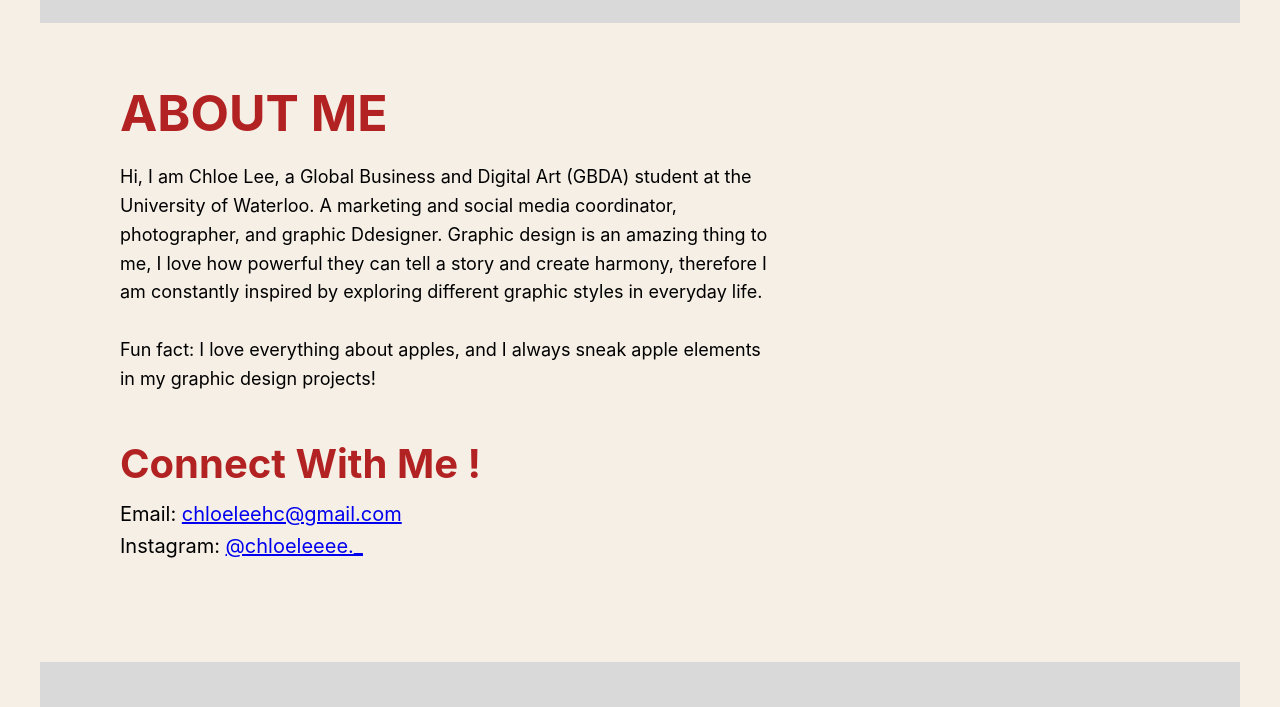
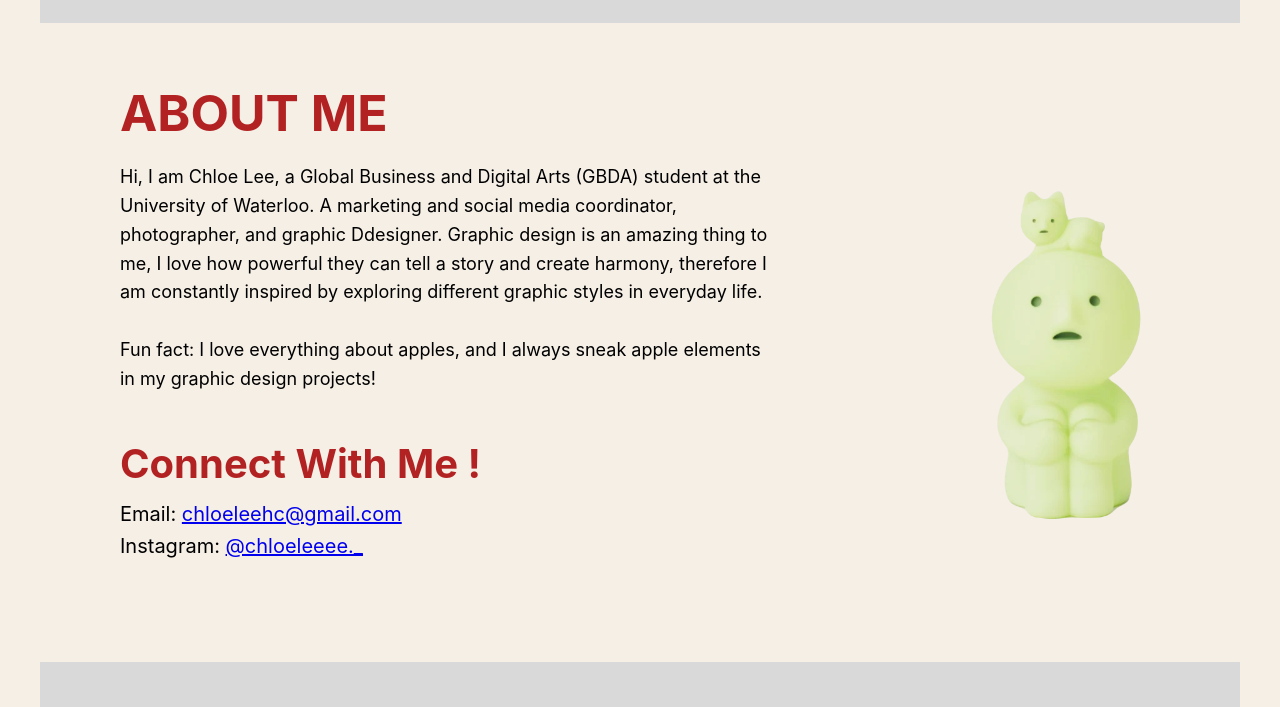
Before and after one commit to chloeleehc/a3-webdesign, a plain HTML site: page index.html in a window 1280 px wide. Shown: the part 864-1571 px from the top of the page. Drawn offline with Linux system fonts and the light colour scheme.

Commit message:
( ◕ ◞ ◕ ) auto commit

```diff
--- a/index.html
+++ b/index.html
@@ -112,6 +112,10 @@
 
     .aboutme-section {
       padding: 60px 80px;
+      display: grid;
+      grid-template-columns: 700px 300px;
+      gap: 50px;
+      align-items: center;
     }
 
     .aboutme-heading {
@@ -141,6 +145,10 @@
       margin: 5px 0 40px 0;
       line-height: 1.6;
       font-size: 20px;
+    }
+
+    .smiski-box {
+      text-align: right;
     }
   </style>
   </head>
@@ -195,14 +203,18 @@
       <div class="grey-divider"></div>
 
       <section id="about" class="aboutme-section">
+        <div>
         <h2 class="aboutme-heading">ABOUT ME</h2>
 
-        <p class="aboutme-text">Hi, I am Chloe Lee, a Global Business and Digital Art (GBDA) student at the University of Waterloo. A marketing and social media coordinator, photographer, and graphic Ddesigner. Graphic design is an amazing thing to me, I love how powerful they can tell a story and create harmony, therefore I am constantly inspired by exploring different graphic styles in everyday life.<br> <br> Fun fact: I love everything about apples, and I always sneak apple elements in my graphic design projects!</p>
+        <p class="aboutme-text">Hi, I am Chloe Lee, a Global Business and Digital Arts (GBDA) student at the University of Waterloo. A marketing and social media coordinator, photographer, and graphic Ddesigner. Graphic design is an amazing thing to me, I love how powerful they can tell a story and create harmony, therefore I am constantly inspired by exploring different graphic styles in everyday life.<br> <br> Fun fact: I love everything about apples, and I always sneak apple elements in my graphic design projects!</p>
 
       <div class="contact-box">
         <h2 class="contact-heading">Connect With Me !</h2>
-
         <p>Email: <a href="mailto:chloeleehc@gmail.com">chloeleehc@gmail.com</a><br>Instagram: <a href="https://www.instagram.com/chloeleeee._" target="_blank">@chloeleeee._</a></p>
+        </div>
+        </div>
+        <div class="smiski-box">
+          <img src="Smiski.webp" width="400" alt="Smski">
         </div>
       </section>
     <div class="grey-divider"></div>
```
Also changed, not shown: Smiski.webp (added).
